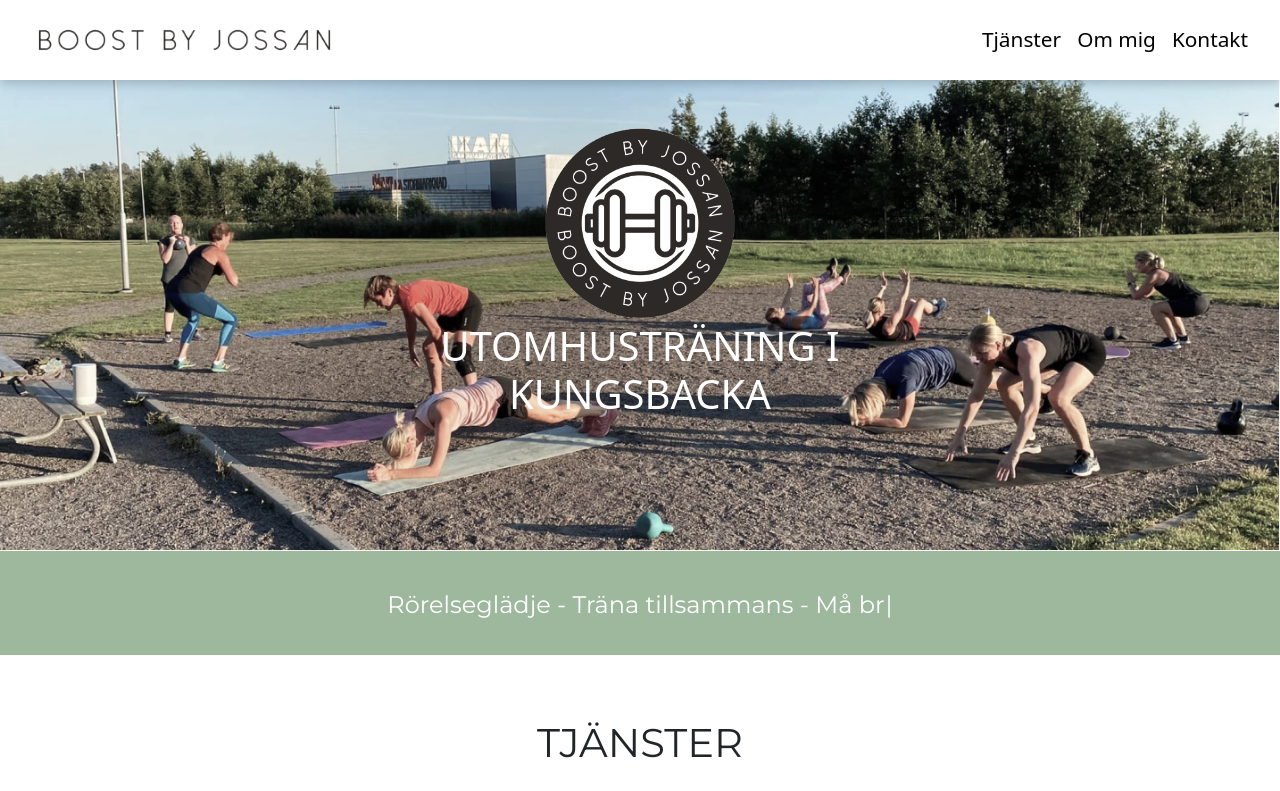
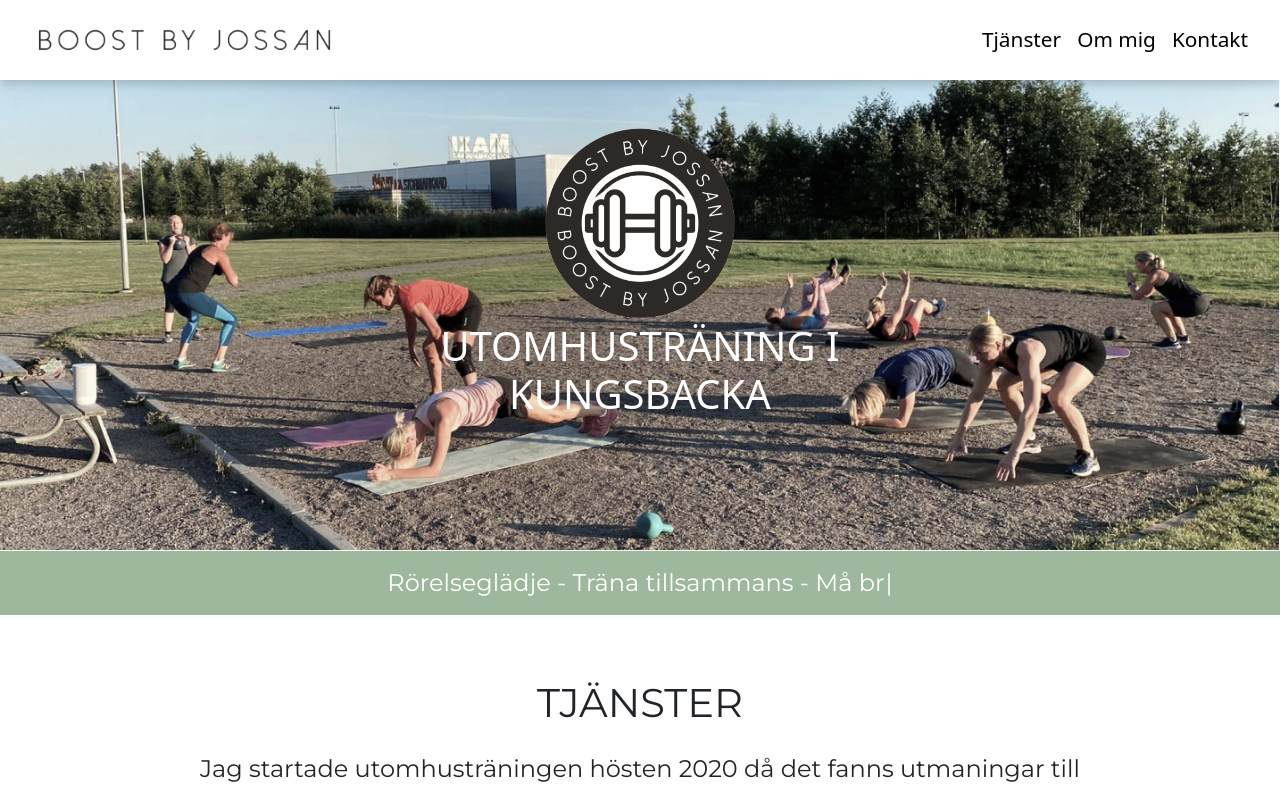
Before and after one commit to JannieBackman/examensarbete, a React (Create React App) app: page / in a window 1280 px wide. Shown: the top 791 px of the page. Built offline with nearby package versions, Linux system fonts and the light colour scheme; a web font is replaced by a local one.

Commit message:
typewritter text smaller

```diff
--- a/src/components/Text.css
+++ b/src/components/Text.css
@@ -1,11 +1,13 @@
 .textblock {
   display: flex;
   justify-content: center;
+  height: 4rem;
+  align-items: center;
+  width: 100%;
+  background-color: #9eb89e;
 }
 .textbg {
-  background-color: #9eb89e;
-  height: 6.5rem;
-  width: 100%;
+  height: auto;
 }
 
 .writer {
```
